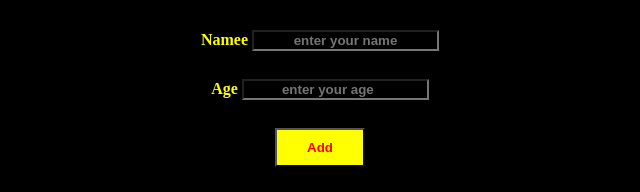
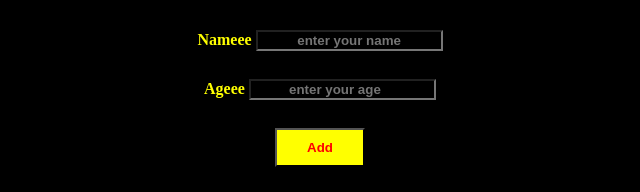
Before and after one commit to naveen120598/naveenBlackTable, a website: page index.html in a window 1280 px wide. Shown: the top 192 px of the page, 320-960 px from the left. Drawn offline with Linux system fonts and the light colour scheme.

Commit message:
2 commit

```diff
--- a/index.html
+++ b/index.html
@@ -6,9 +6,9 @@
         <link rel="stylesheet" href="./index.css" ></link>
     </head>
     <body>
-        <lable id="namel">Namee</lable>
+        <lable id="namel">Nameee</lable>
         <input type="text" placeholder="enter your name" id="name"/><br><br>
-        <lable id="agel">Age</lable>
+        <lable id="agel">Ageee</lable>
         <input type="number" placeholder="enter your age" id="age"/><br><br>
         <button onclick="CreateTable()" >Add</button><br><br>
         <table>
```
